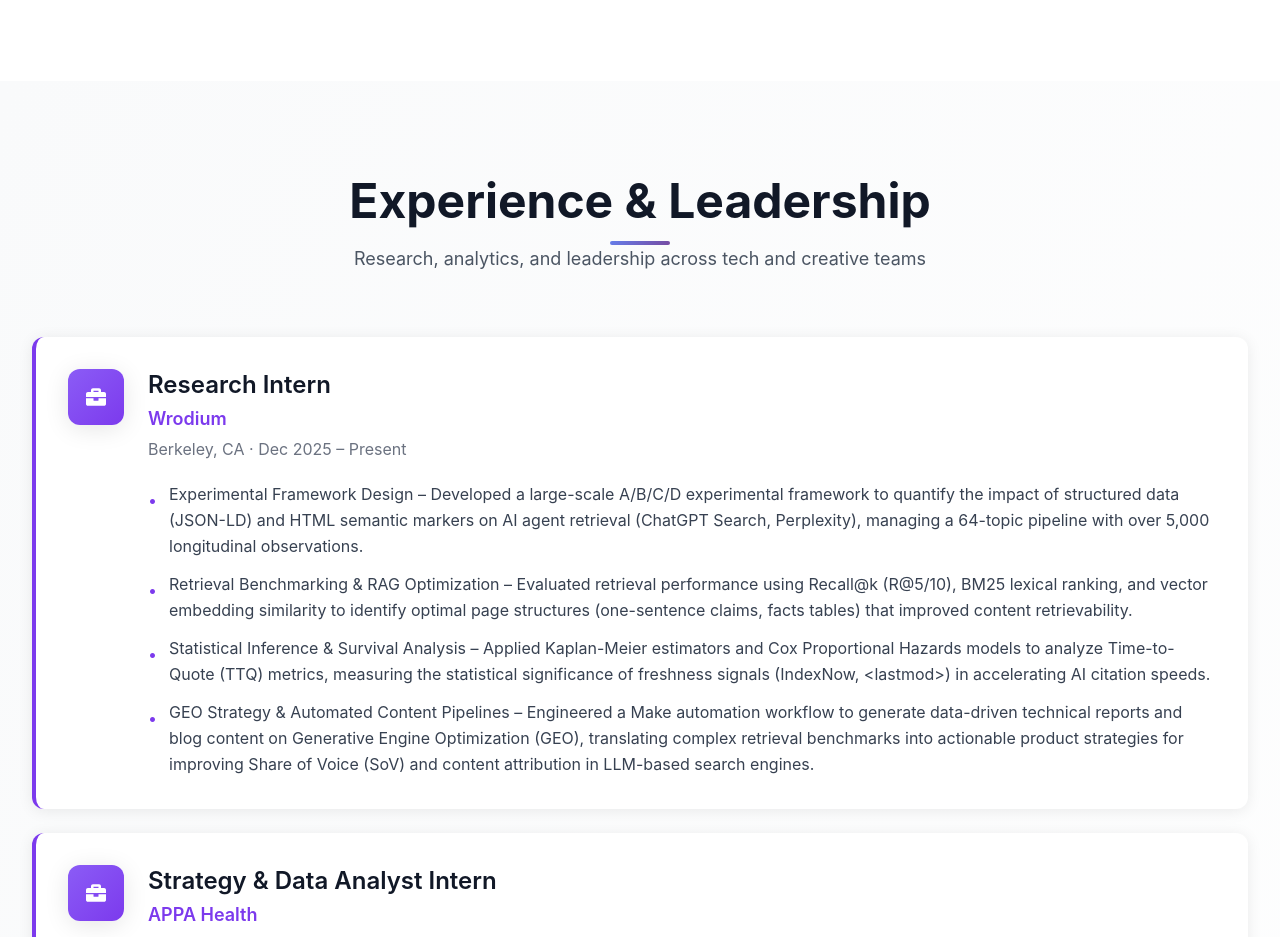
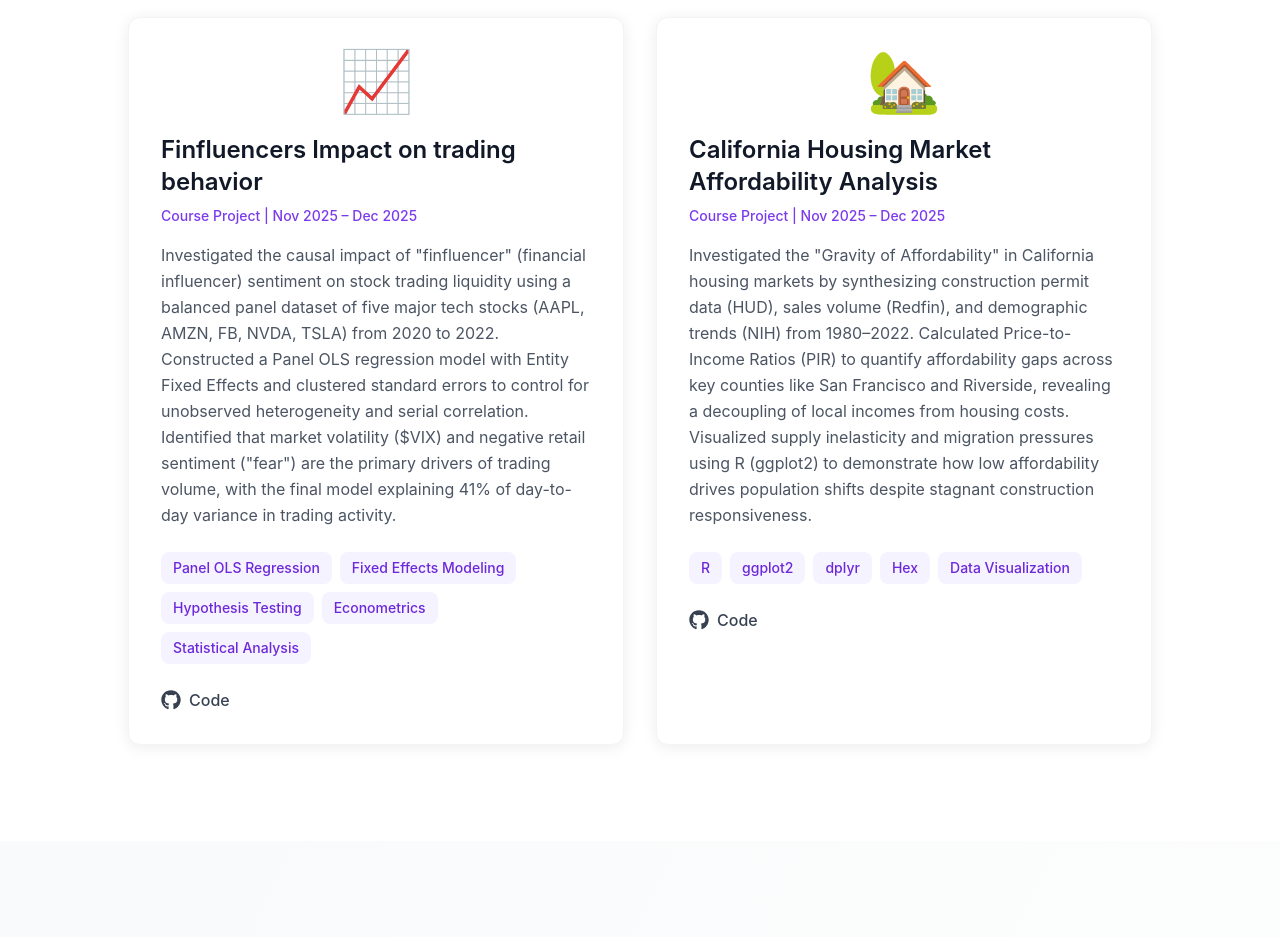
Before and after one commit to kaiagaoo/portfolio, a Next.js app: page / in a window 1280 px wide. Shown: the part 4100-5037 px from the top of the page. Built offline with nearby package versions, Linux system fonts and the light colour scheme.

Commit message:
upload projects

```diff
--- a/components/Projects.tsx
+++ b/components/Projects.tsx
@@ -14,13 +14,33 @@ export default function Projects() {
     },
     {
       title: 'Consumer Sentiment & Brand Insights from Amazon Fashion Reviews',
-      subtitle: 'Course Project | Oct 2025 – Present',
+      subtitle: 'Course Project | Oct 2025 – Nov 2025',
       description:
         'Analyzed 2.5M Amazon Fashion reviews to extract customer sentiment and brand perception using NLP techniques (VADER, BERT embeddings, topic modeling). Built regression and clustering models to identify key drivers of satisfaction and differentiate brand positioning. Visualized sentiment and keyword trends across categories through an interactive Streamlit dashboard, providing actionable insights for marketing and product strategy.',
       technologies: ['Python', 'VADER', 'BERT', 'Streamlit', 'Scikit-learn'],
       github: 'https://github.com/kaiagaoo/Consumer-Sentiment-Brand-Insights-nlp',
       demo: undefined,
       image: '👗',
+    },
+    {
+      title: 'Finfluencers Impact on trading behavior',
+      subtitle: 'Course Project | Nov 2025 – Dec 2025',
+      description:
+        'Investigated the causal impact of "finfluencer" (financial influencer) sentiment on stock trading liquidity using a balanced panel dataset of five major tech stocks (AAPL, AMZN, FB, NVDA, TSLA) from 2020 to 2022. Constructed a Panel OLS regression model with Entity Fixed Effects and clustered standard errors to control for unobserved heterogeneity and serial correlation. Identified that market volatility ($VIX) and negative retail sentiment ("fear") are the primary drivers of trading volume, with the final model explaining 41% of day-to-day variance in trading activity.',
+      technologies: ['Panel OLS Regression', 'Fixed Effects Modeling', 'Hypothesis Testing', 'Econometrics', 'Statistical Analysis'],
+      github: 'https://github.com/rgomez-ucb/finfluencers-retail-trading-stats',
+      demo: undefined,
+      image: '📈',
+    },
+    {
+      title: 'California Housing Market Affordability Analysis',
+      subtitle: 'Course Project | Nov 2025 – Dec 2025',
+      description:
+        'Investigated the "Gravity of Affordability" in California housing markets by synthesizing construction permit data (HUD), sales volume (Redfin), and demographic trends (NIH) from 1980–2022. Calculated Price-to-Income Ratios (PIR) to quantify affordability gaps across key counties like San Francisco and Riverside, revealing a decoupling of local incomes from housing costs. Visualized supply inelasticity and migration pressures using R (ggplot2) to demonstrate how low affordability drives population shifts despite stagnant construction responsiveness.',
+      technologies: ['R', 'ggplot2', 'dplyr', 'Hex', 'Data Visualization'],
+      github: 'https://github.com/kaiagaoo/CA-housing-market-affordability-analysis?tab=readme-ov-file',
+      demo: undefined,
+      image: '🏡',
     },
   ]
 
```
